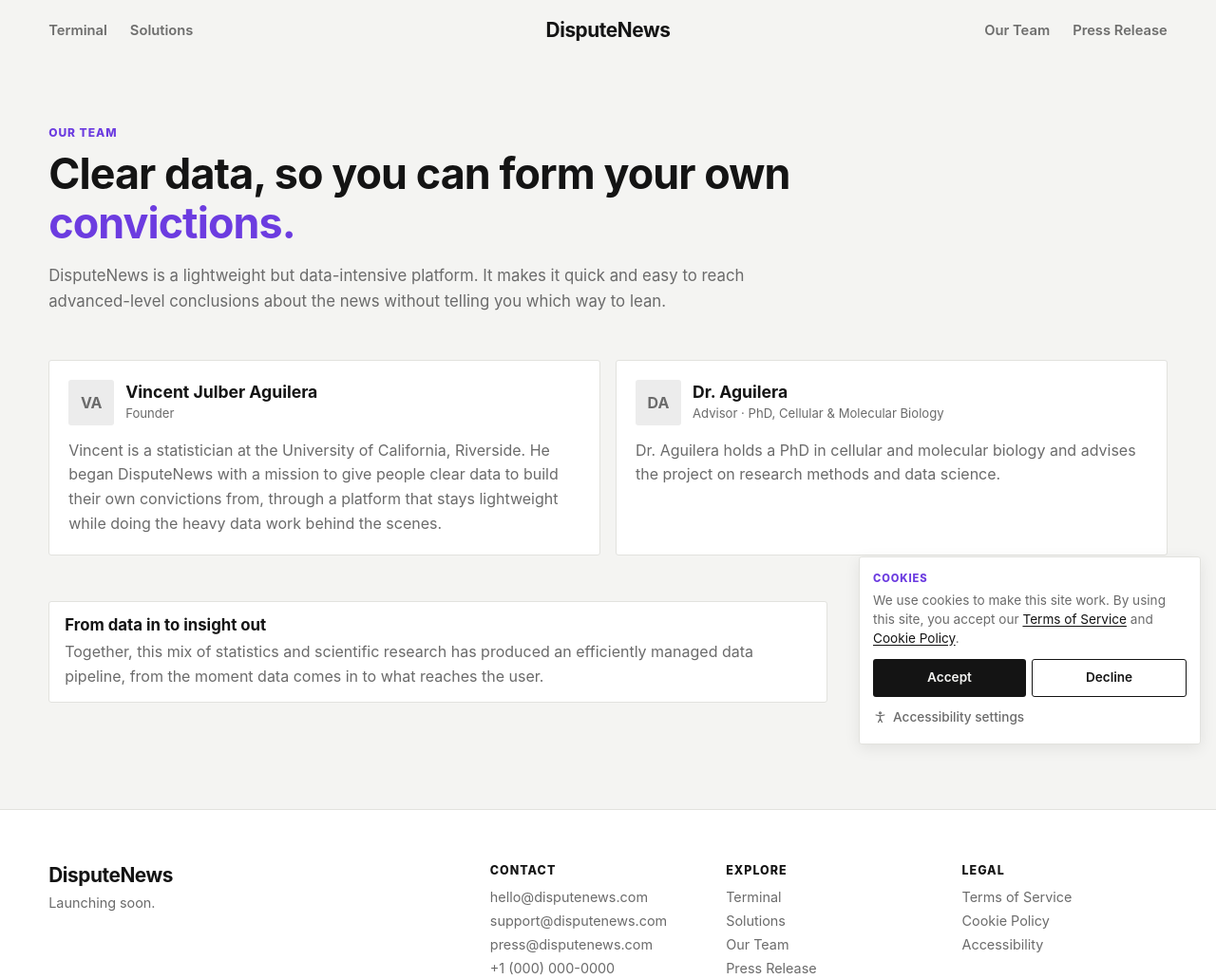
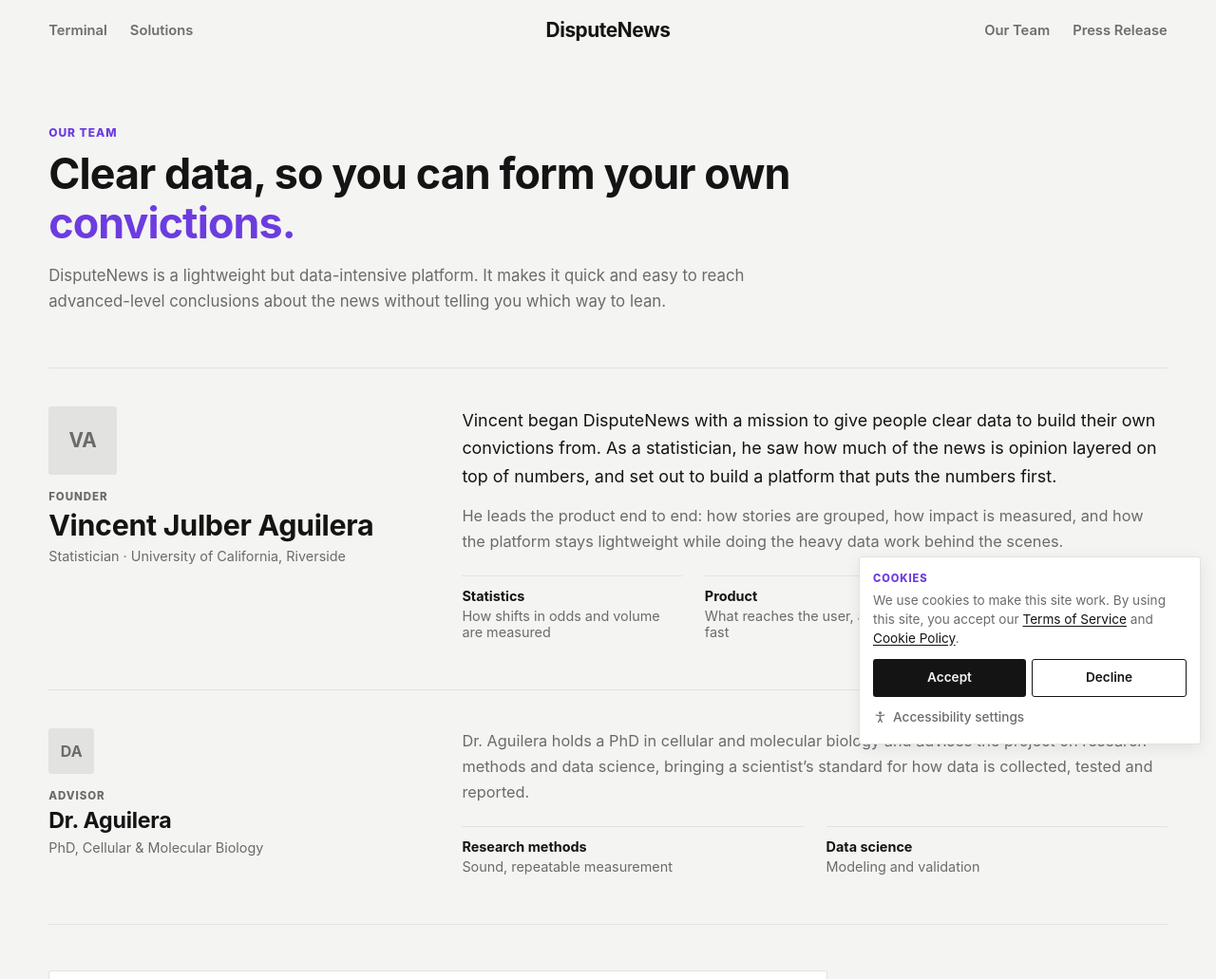
Before and after one commit to Click-2008/public_site, a plain HTML site: page team.html in a window 1280 px wide. Shown: the top 1031 px of the page at 95% size. Drawn offline with Linux system fonts and the light colour scheme.

Commit message:
dispute.news domain, less repetition and purple on press pages, team profiles, balanced solutions
Co-Authored-By: Claude Opus 5.5 <noreply@anthropic.com>

```diff
--- a/css/style.css
+++ b/css/style.css
@@ -91,6 +91,7 @@ body.home .site-header:not(.scrolled) {
   text-decoration: none;
 }
 
+
 .header-nav {
   display: flex;
   gap: 24px;
@@ -668,7 +669,9 @@ body.home .site-header:not(.scrolled) {
 }
 
 .legal a {
-  color: var(--brand);
+  color: var(--text);
+  text-decoration: underline;
+  text-underline-offset: 2px;
 }
 
 .legal-updated {
@@ -704,8 +707,7 @@ body.home .site-header:not(.scrolled) {
 }
 
 .team-intro p,
-.team-outcome p,
-.person p {
+.team-outcome p {
   margin: 0;
   line-height: 1.6;
   color: var(--muted);
@@ -715,24 +717,29 @@ body.home .site-header:not(.scrolled) {
   font-size: 1.05rem;
 }
 
-.team-grid {
+/* Team profiles: full-width rows, founder first and largest */
+.profile {
   display: grid;
-  grid-template-columns: 1fr 1fr;
-  gap: 16px;
-  margin: 48px 0;
-}
-
-.person {
-  padding: 20px;
-  display: grid;
-  gap: 14px;
-  align-content: start;
-}
-
-.person-head {
-  display: flex;
-  align-items: center;
-  gap: 12px;
+  grid-template-columns: minmax(220px, 1fr) 2fr;
+  gap: clamp(24px, 5vw, 72px);
+  padding: 40px 0;
+  border-top: 1px solid var(--line);
+}
+
+.profile-founder {
+  margin-top: 56px;
+}
+
+.profile-advisor {
+  margin-bottom: 48px;
+  border-bottom: 1px solid var(--line);
+}
+
+.profile-side {
+  display: flex;
+  flex-direction: column;
+  align-items: flex-start;
+  gap: 6px;
 }
 
 .avatar {
@@ -741,20 +748,79 @@ body.home .site-header:not(.scrolled) {
   flex: none;
   display: grid;
   place-items: center;
+  margin-bottom: 10px;
   border-radius: var(--r);
   background: color-mix(in srgb, var(--text) 8%, transparent);
   font-weight: 700;
   color: var(--muted);
 }
 
-.person-name {
-  margin: 0;
-  font-size: 1.1rem;
-}
-
-.person-role {
-  margin: 2px 0 0 !important;
-  font-size: 0.82rem;
+.avatar-lg {
+  width: 72px;
+  height: 72px;
+  font-size: 1.3rem;
+}
+
+.profile-label {
+  font-size: 0.72rem;
+  font-weight: 800;
+  letter-spacing: 0.08em;
+  text-transform: uppercase;
+  color: var(--muted);
+}
+
+.profile-name {
+  margin: 0;
+  font-size: clamp(1.4rem, 2.6vw, 1.9rem);
+  letter-spacing: -0.01em;
+  line-height: 1.15;
+}
+
+.profile-advisor .profile-name {
+  font-size: clamp(1.2rem, 2vw, 1.45rem);
+}
+
+.profile-role {
+  margin: 0;
+  font-size: 0.9rem;
+  color: var(--muted);
+}
+
+.profile-body {
+  max-width: 760px;
+}
+
+.profile-body > p {
+  margin: 0 0 14px;
+  font-size: 1.02rem;
+  line-height: 1.65;
+  color: var(--muted);
+}
+
+.profile-founder .profile-body > p:first-child {
+  color: var(--text);
+  font-size: 1.12rem;
+}
+
+.profile-focus {
+  list-style: none;
+  display: grid;
+  grid-template-columns: repeat(auto-fit, minmax(180px, 1fr));
+  gap: 0 24px;
+  margin: 22px 0 0;
+  padding: 0;
+}
+
+.profile-focus li {
+  display: grid;
+  gap: 4px;
+  padding: 12px 0;
+  border-top: 1px solid var(--line);
+  font-size: 0.9rem;
+}
+
+.profile-focus span {
+  color: var(--muted);
 }
 
 .team-outcome {
@@ -777,11 +843,16 @@ body.home .site-header:not(.scrolled) {
   padding: calc(var(--header-h) + 64px) var(--gutter) 112px;
 }
 
+/* Four cards: 2 x 2 on most screens, one row of 4 on very wide ones (never 3 + 1) */
 .solution-grid {
   display: grid;
-  grid-template-columns: repeat(auto-fit, minmax(340px, 1fr));
+  grid-template-columns: repeat(2, 1fr);
   gap: 16px;
   margin: 48px 0;
+}
+
+@media (min-width: 1700px) {
+  .solution-grid { grid-template-columns: repeat(4, 1fr); }
 }
 
 .solution {
@@ -1020,7 +1091,7 @@ body.home .site-header:not(.scrolled) {
   font-weight: 800;
   letter-spacing: 0.06em;
   text-transform: uppercase;
-  color: var(--brand);
+  color: var(--muted);
 }
 
 .release-link {
@@ -1106,9 +1177,9 @@ body.home .site-header:not(.scrolled) {
 .release-quote {
   margin: 28px 0;
   padding: 14px 18px;
-  border-left: 3px solid var(--brand);
+  border-left: 3px solid var(--line);
   border-radius: 0 var(--r) var(--r) 0;
-  background: color-mix(in srgb, var(--brand) 8%, var(--surface));
+  background: var(--surface);
 }
 
 .release-quote p {
@@ -1530,9 +1601,13 @@ body.no-scroll {
   .feature-flip .feature-copy {
     order: 0;
   }
-  .team-grid,
+  .profile,
   .solution-grid {
     grid-template-columns: 1fr;
+  }
+  .profile {
+    gap: 18px;
+    padding: 32px 0;
   }
   .footer-brand {
     grid-column: 1 / -1;
--- a/team.html
+++ b/team.html
@@ -29,28 +29,38 @@
       <p>DisputeNews is a lightweight but data-intensive platform. It makes it quick and easy to reach advanced-level conclusions about the news without telling you which way to lean.</p>
     </section>
 
-    <section class="team-grid" aria-label="Team members">
-      <article class="card person">
-        <div class="person-head">
-          <span class="avatar" aria-hidden="true">VA</span>
-          <div>
-            <h2 class="person-name">Vincent Julber Aguilera</h2>
-            <p class="person-role">Founder</p>
-          </div>
-        </div>
-        <p>Vincent is a statistician at the University of California, Riverside. He began DisputeNews with a mission to give people clear data to build their own convictions from, through a platform that stays lightweight while doing the heavy data work behind the scenes.</p>
-      </article>
+    <section class="profile profile-founder" aria-labelledby="founder-name">
+      <div class="profile-side">
+        <span class="avatar avatar-lg" aria-hidden="true">VA</span>
+        <span class="profile-label">Founder</span>
+        <h2 class="profile-name" id="founder-name">Vincent Julber Aguilera</h2>
+        <p class="profile-role">Statistician &middot; University of California, Riverside</p>
+      </div>
+      <div class="profile-body">
+        <p>Vincent began DisputeNews with a mission to give people clear data to build their own convictions from. As a statistician, he saw how much of the news is opinion layered on top of numbers, and set out to build a platform that puts the numbers first.</p>
+        <p>He leads the product end to end: how stories are grouped, how impact is measured, and how the platform stays lightweight while doing the heavy data work behind the scenes.</p>
+        <ul class="profile-focus" aria-label="Focus areas">
+          <li><strong>Statistics</strong><span>How shifts in odds and volume are measured</span></li>
+          <li><strong>Product</strong><span>What reaches the user, and how fast</span></li>
+          <li><strong>Data pipeline</strong><span>From article intake to mapped impact</span></li>
+        </ul>
+      </div>
+    </section>
 
-      <article class="card person">
-        <div class="person-head">
-          <span class="avatar" aria-hidden="true">DA</span>
-          <div>
-            <h2 class="person-name">Dr. Aguilera</h2>
-            <p class="person-role">Advisor &middot; PhD, Cellular &amp; Molecular Biology</p>
-          </div>
-        </div>
-        <p>Dr. Aguilera holds a PhD in cellular and molecular biology and advises the project on research methods and data science.</p>
-      </article>
+    <section class="profile profile-advisor" aria-labelledby="advisor-name">
+      <div class="profile-side">
+        <span class="avatar" aria-hidden="true">DA</span>
+        <span class="profile-label">Advisor</span>
+        <h2 class="profile-name" id="advisor-name">Dr. Aguilera</h2>
+        <p class="profile-role">PhD, Cellular &amp; Molecular Biology</p>
+      </div>
+      <div class="profile-body">
+        <p>Dr. Aguilera holds a PhD in cellular and molecular biology and advises the project on research methods and data science, bringing a scientist&rsquo;s standard for how data is collected, tested and reported.</p>
+        <ul class="profile-focus" aria-label="Advises on">
+          <li><strong>Research methods</strong><span>Sound, repeatable measurement</span></li>
+          <li><strong>Data science</strong><span>Modeling and validation</span></li>
+        </ul>
+      </div>
     </section>
 
     <section class="team-outcome">
@@ -69,9 +79,9 @@
       <div class="footer-col">
         <h2 class="footer-heading">Contact</h2>
         <ul class="footer-list">
-          <li><a href="mailto:hello@disputenews.com">hello@disputenews.com</a></li>
-          <li><a href="mailto:support@disputenews.com">support@disputenews.com</a></li>
-          <li><a href="mailto:press@disputenews.com">press@disputenews.com</a></li>
+          <li><a href="mailto:hello@dispute.news">hello@dispute.news</a></li>
+          <li><a href="mailto:support@dispute.news">support@dispute.news</a></li>
+          <li><a href="mailto:press@dispute.news">press@dispute.news</a></li>
           <li><a href="tel:+10000000000">+1 (000) 000-0000</a></li>
         </ul>
       </div>
```
Also changed, not shown: cookies.html (+4 -4 lines), index.html (+3 -3 lines), press-launch-preview.html (+5 -5 lines), press-website-launch.html (+6 -6 lines), press.html (+5 -5 lines), solutions.html (+12 -11 lines), terminal.html (+4 -4 lines), terms.html (+4 -4 lines).
